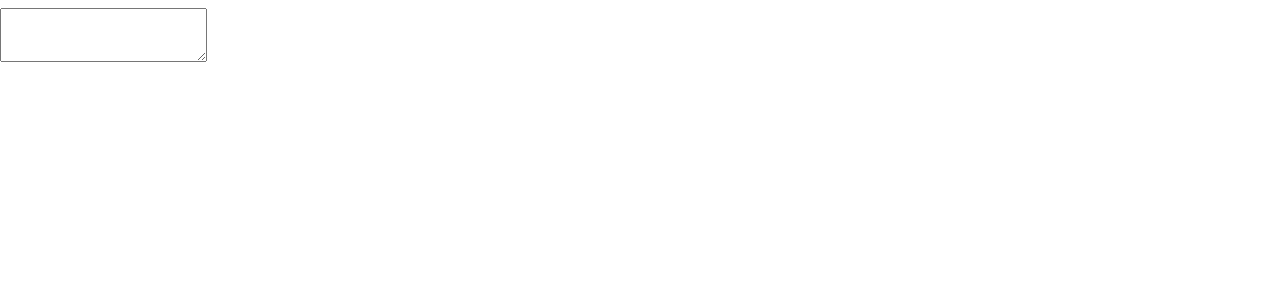
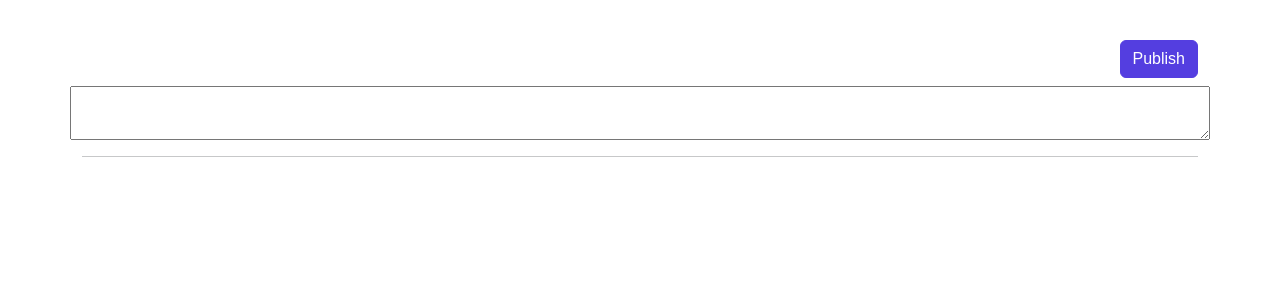
Before and after one commit to DanielRomeo/EconJournalEntry, a Next.js app in the folder frontend/: page /createpost in a window 1280 px wide. Shown: the top 300 px of the page. Built offline with nearby package versions, Linux system fonts and the light colour scheme.

Commit message:
created a comprehensive createPost page

```diff
--- /dev/null
+++ b/frontend/src/app/_styles/CreatePost/CreatePostComponent.module.scss
@@ -0,0 +1,21 @@
+.main{
+    margin-top: 40px;
+    .container{
+
+
+        .row1{
+
+
+           .col{
+            display: flex;
+            flex-direction: row;
+            justify-content: flex-end;
+
+            .publishButton{
+                background-color: #543EE0;
+                border: 1px solid #543EE0;
+            }
+           }
+        }
+    }
+}
--- /dev/null
+++ b/frontend/src/app/createpost/createPostComponent.tsx
@@ -0,0 +1,55 @@
+'use client'
+import { Container, Row, Col , Button} from "react-bootstrap"
+import SideNavbar from "../_components/sideNavbar"
+import React, { useState } from 'react';
+import MarkdownEditor from './markdownEditor'; // Assuming the path is correct
+import Styles from '../_styles/CreatePost/CreatePostComponent.module.scss'
+
+interface Post {
+  title: string;
+  content: string;
+}
+
+const CreatePostComponent = () =>{
+    const [post, setPost] = useState<Post>({ title: '', content: '' });
+
+    const handleChange = (event: React.ChangeEvent<HTMLTextAreaElement>) => {
+      setPost({ ...post, content: event.target.value });
+    };
+
+    return (
+
+      <div className={`${Styles.main}`}>
+        <Container className={`${Styles.container}`}>
+
+            <Row className={`${Styles.row1}`}>
+                <Col className={`${Styles.col}`} lg='12' md='12' sm='12'>
+                <Button className={`${Styles.publishButton}`}>Publish</Button>
+                </Col>
+
+            </Row>
+
+            <Row className={`${Styles.row2}`}>
+                {/* Display post title (replace with your logic) */}
+                    <h1>{post.title}</h1>
+
+                {/* Textfield or textarea for markdown input */}
+                <textarea value={post.content} onChange={handleChange} />
+
+            </Row>
+
+            <hr />
+
+            <Row>
+                {/* Render the edited markdown content */}
+                <MarkdownEditor value={post.content} />
+            </Row>
+
+        </Container>
+
+
+      </div>
+    );
+}
+
+export default CreatePostComponent;
--- a/frontend/src/app/createpost/page.tsx
+++ b/frontend/src/app/createpost/page.tsx
@@ -1,33 +1,11 @@
 'use client'
-import { Container } from "react-bootstrap"
-import SideNavbar from "../_components/sideNavbar"
-import React, { useState } from 'react';
-import MarkdownEditor from './markdownEditor'; // Assuming the path is correct
-
-interface Post {
-  title: string;
-  content: string;
-}
+import CreatePostComponent from "./createPostComponent";
 
 const CreatePostPage = () =>{
-    const [post, setPost] = useState<Post>({ title: '', content: '' });
-
-    const handleChange = (event: React.ChangeEvent<HTMLTextAreaElement>) => {
-      setPost({ ...post, content: event.target.value });
-    };
 
     return (
-
-      <div className="post-container">
-
-        {/* Display post title (replace with your logic) */}
-        <h1>{post.title}</h1>
-
-        {/* Textfield or textarea for markdown input */}
-        <textarea value={post.content} onChange={handleChange} />
-
-        {/* Render the edited markdown content */}
-        <MarkdownEditor value={post.content} />
+      <div>
+        <CreatePostComponent></CreatePostComponent>
       </div>
     );
 }
```
Also changed, not shown: frontend/src/app/_styles/CreatePost/CreatePost.module.scss (deleted).
